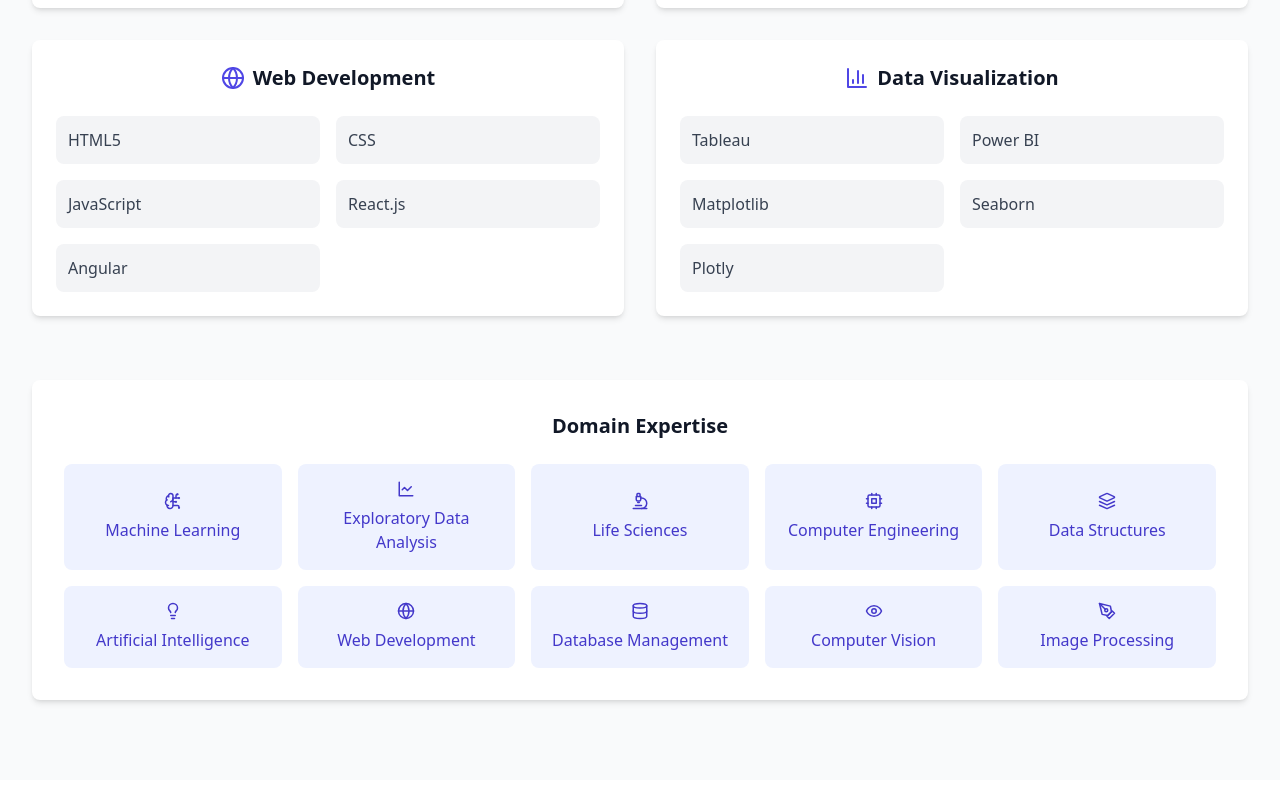
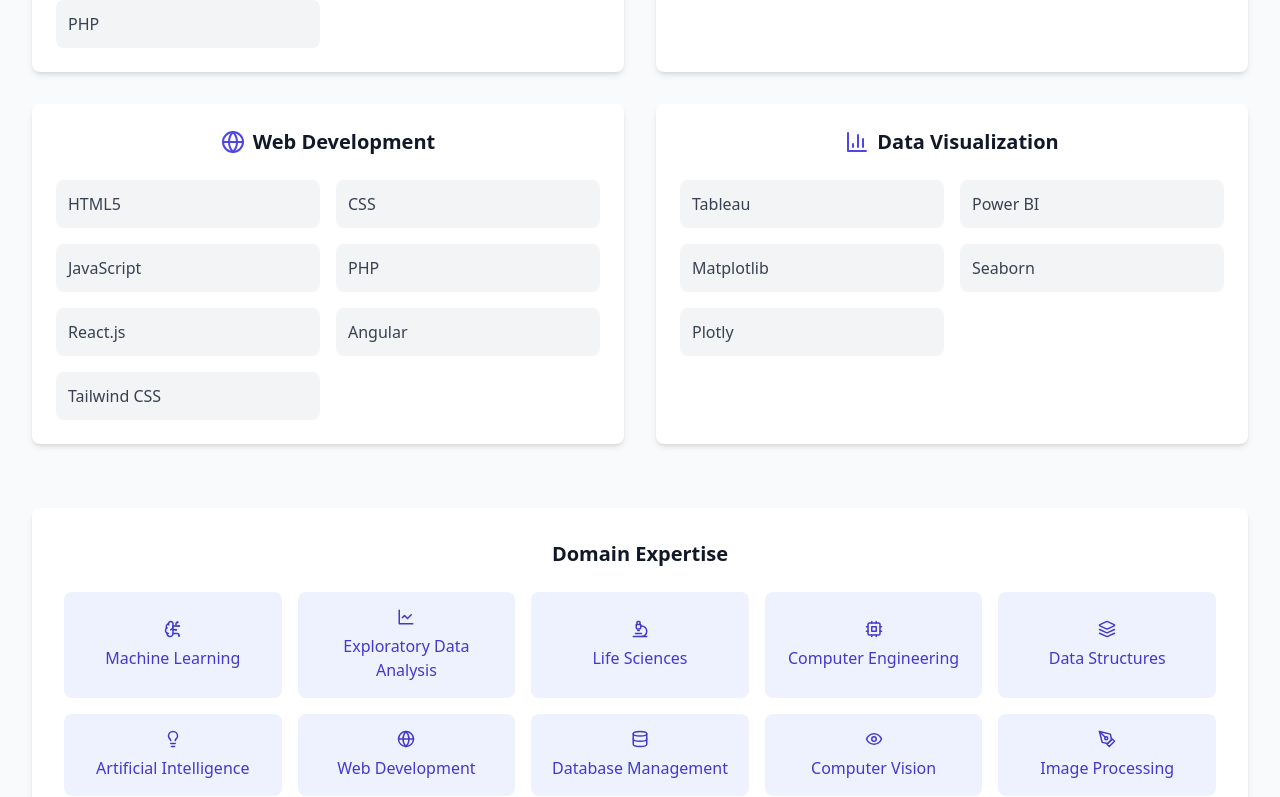
Before and after one commit to jaswanth-komatineni/portfolio, a React (Vite) app: page / in a window 1280 px wide. Shown: the part 5124-5921 px from the top of the page. Built offline with nearby package versions, Linux system fonts and the light colour scheme.

Commit message:
Skills.tsx

```diff
--- a/src/components/Skills.tsx
+++ b/src/components/Skills.tsx
@@ -11,7 +11,7 @@ const Skills = () => {
     {
       title: "Programming Languages",
       icon: <Code2 size={24} className="text-indigo-600 dark:text-indigo-400" />,
-      skills: ["C++", "Java", "Python", "JavaScript", "R", "SQL"]
+      skills: ["C++", "Java", "Python", "JavaScript", "R", "SQL", "PHP"]
     },
     {
       title: "AI/ML Frameworks",
@@ -21,7 +21,7 @@ const Skills = () => {
     {
       title: "Web Development",
       icon: <Globe size={24} className="text-indigo-600 dark:text-indigo-400" />,
-      skills: ["HTML5", "CSS", "JavaScript", "React.js", "Angular"]
+      skills: ["HTML5", "CSS", "JavaScript", ,"PHP", "React.js", "Angular", "Tailwind CSS"]
     },
     {
       title: "Data Visualization",
```
